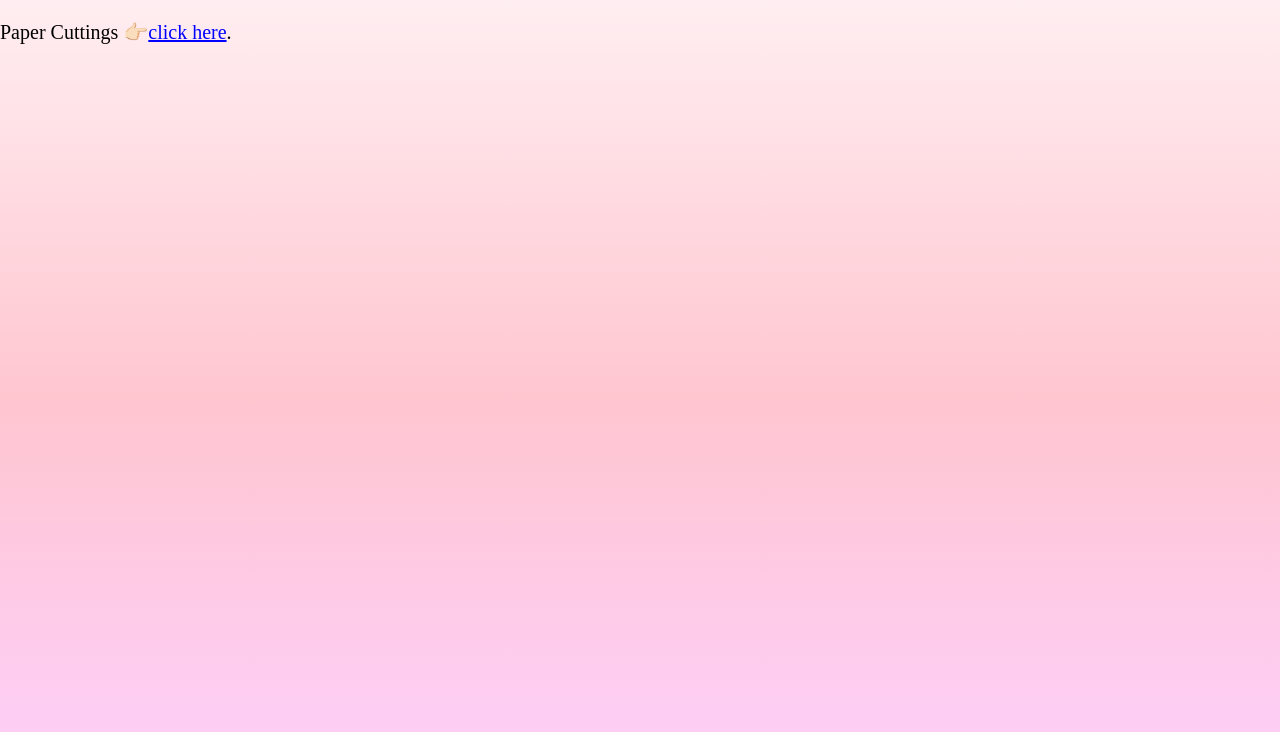
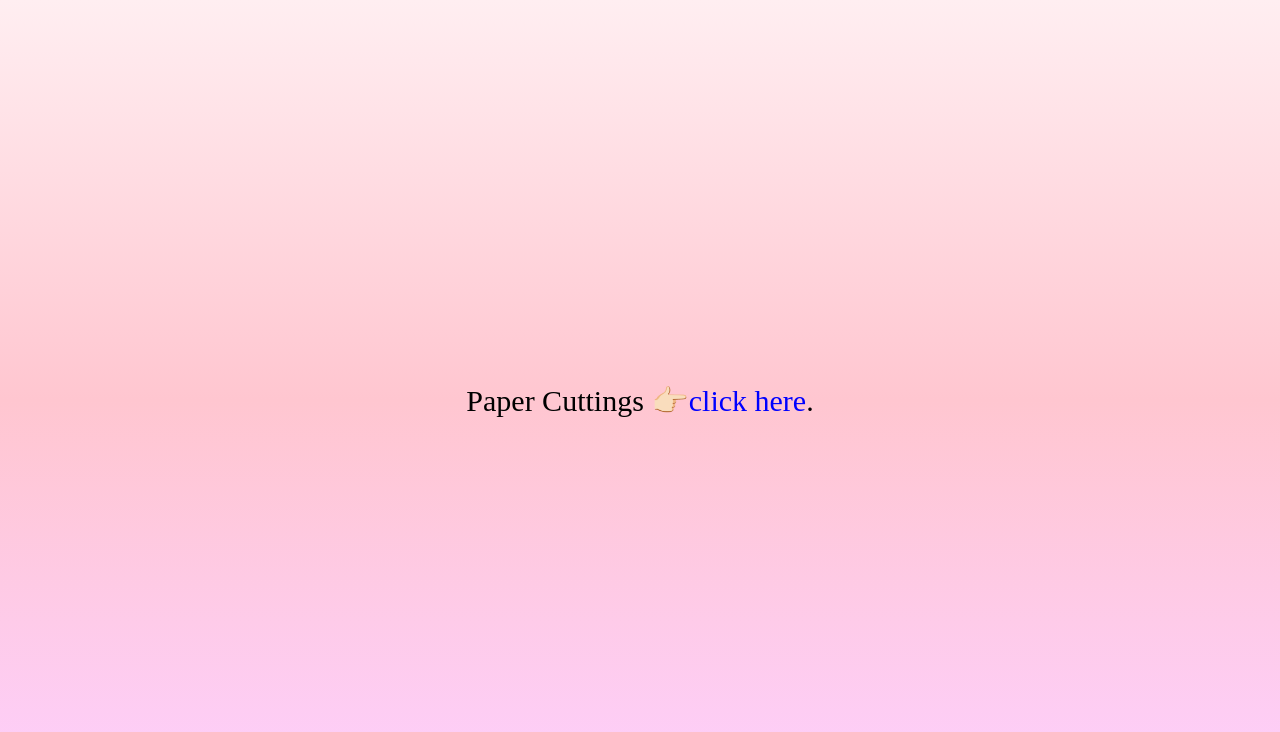
Before and after one commit to svsection/svsection.github.io, a plain HTML site: page index.html in a window 1280 px wide. Drawn offline with Linux system fonts and the light colour scheme.

Commit message:
Update index.html

```diff
--- a/index.html
+++ b/index.html
@@ -4,9 +4,9 @@
     <style>
      body {background:linear-gradient(180deg, #ffeef1, #ffc6d0, #fdcffd); width:100%; min-height:100vh; padding:0px; margin: 0px; text-align:center;}
      html {width:100%; min-height:100vh;}
-     a {color:blue;}
-     p {font-size:20px;}
-     #flex {display:flex; width:100%;}
+     a {color:blue; text-decoration: none;}
+     p {font-size:30px;}
+     #flex {display:flex; width:100%; height: 100vh; align-items: center; justify-content: center;}
     </style>
   </head>
   <body>
```
